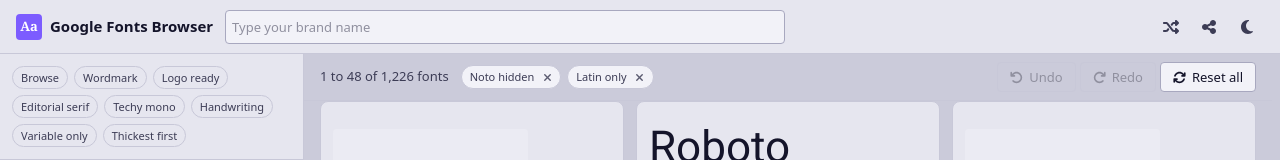
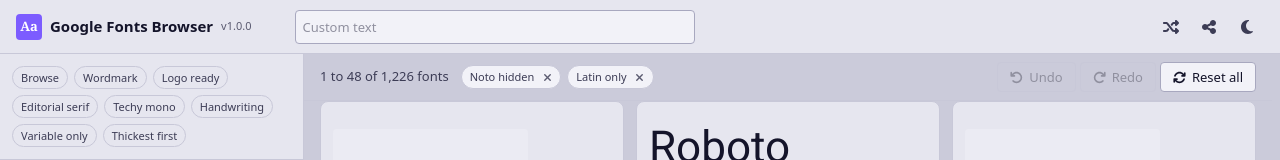
Before and after one commit to adamculpepper/googlefonts, a React (Vite) app: page / in a window 1280 px wide. Shown: the top 160 px of the page. Built offline with nearby package versions, Linux system fonts and the light colour scheme; a web font is replaced by a local one.

Commit message:
Version badge stamped by the deploy workflow; friendlier placeholder; roomier header

```diff
--- a/src/components/Header/Header.css
+++ b/src/components/Header/Header.css
@@ -39,12 +39,25 @@
   font-weight: 600;
 }
 
-/* The input is the star of the header: it takes all spare width. */
+.header__version {
+  font-size: var(--font-size-xs);
+  font-weight: 400;
+  color: var(--text-tertiary);
+}
+
 .header__preview {
   position: relative;
   flex: 1;
   min-width: 0;
-  max-width: 560px;
+  max-width: 400px;
+  /* Breathing room between the brand block and the input. */
+  margin-left: var(--space-8);
+}
+
+@media (max-width: 767.98px) {
+  .header__preview {
+    margin-left: 0;
+  }
 }
 
 .header__preview-input {
@@ -121,9 +134,10 @@
   }
 }
 
-/* Below md the brand name yields its space to the input. */
+/* Below md the brand name (and its version tag) yield their space to the input. */
 @media (max-width: 767.98px) {
-  .header__brand-name {
+  .header__brand-name,
+  .header__version {
     display: none;
   }
 }
--- a/src/components/Header/Header.jsx
+++ b/src/components/Header/Header.jsx
@@ -6,6 +6,7 @@
 
 import { useAppActions, useAppState } from '../../context/AppContext.jsx'
 import { PARAM_BY_KEY } from '../../data/params.js'
+import { VERSION } from '../../data/version.js'
 import { shareUrl } from '../../lib/stateCodec.js'
 import useCopyFlag from '../../hooks/useCopyFlag.js'
 import Icon from '../Icon.jsx'
@@ -56,6 +57,13 @@
       <a className="header__brand" href="./">
         <span className="header__brand-mark" aria-hidden="true">Aa</span>
         <span className="header__brand-name">Google Fonts Browser</span>
+        {/* The build suffix is stamped by the deploy workflow (github.run_number),
+            so every deploy carries a fresh number with no file to bump; a local
+            build shows the bare version. */}
+        <span className="header__version">
+          v{VERSION}
+          {import.meta.env.VITE_BUILD ? `.${import.meta.env.VITE_BUILD}` : ''}
+        </span>
       </a>
       <div className="header__preview">
         <input
--- a/src/data/params.js
+++ b/src/data/params.js
@@ -31,7 +31,7 @@
     // hidden: the header renders this input itself (it is the control people
     // touch most, so it lives above the grid, not buried in the sidebar).
     key: 'text', group: 'Preview', type: 'text', label: 'Preview text',
-    default: '', maxLength: 60, placeholder: 'Type your brand name',
+    default: '', maxLength: 60, placeholder: 'Custom text',
     filter: true, hidden: true,
     help: 'Every font on the page draws this text. Leave it empty and each card shows its own font name instead.',
   },
```
